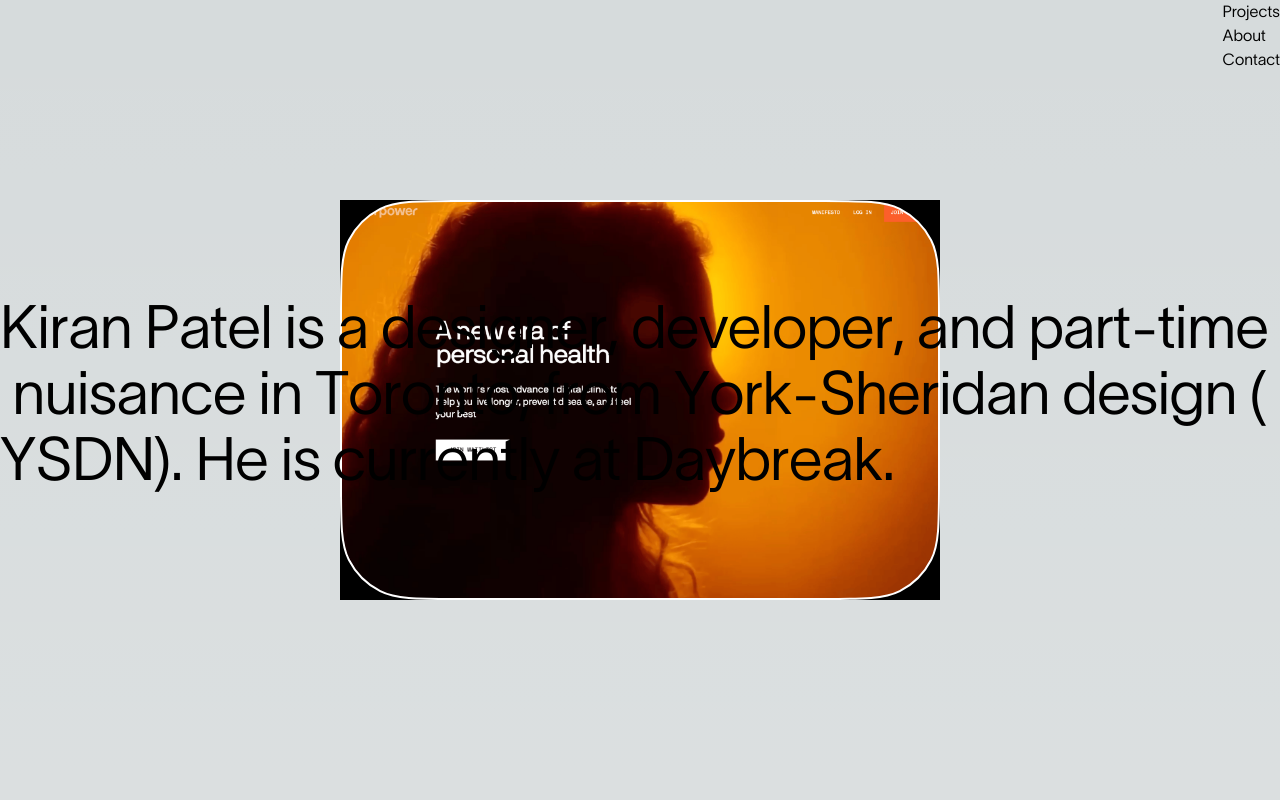
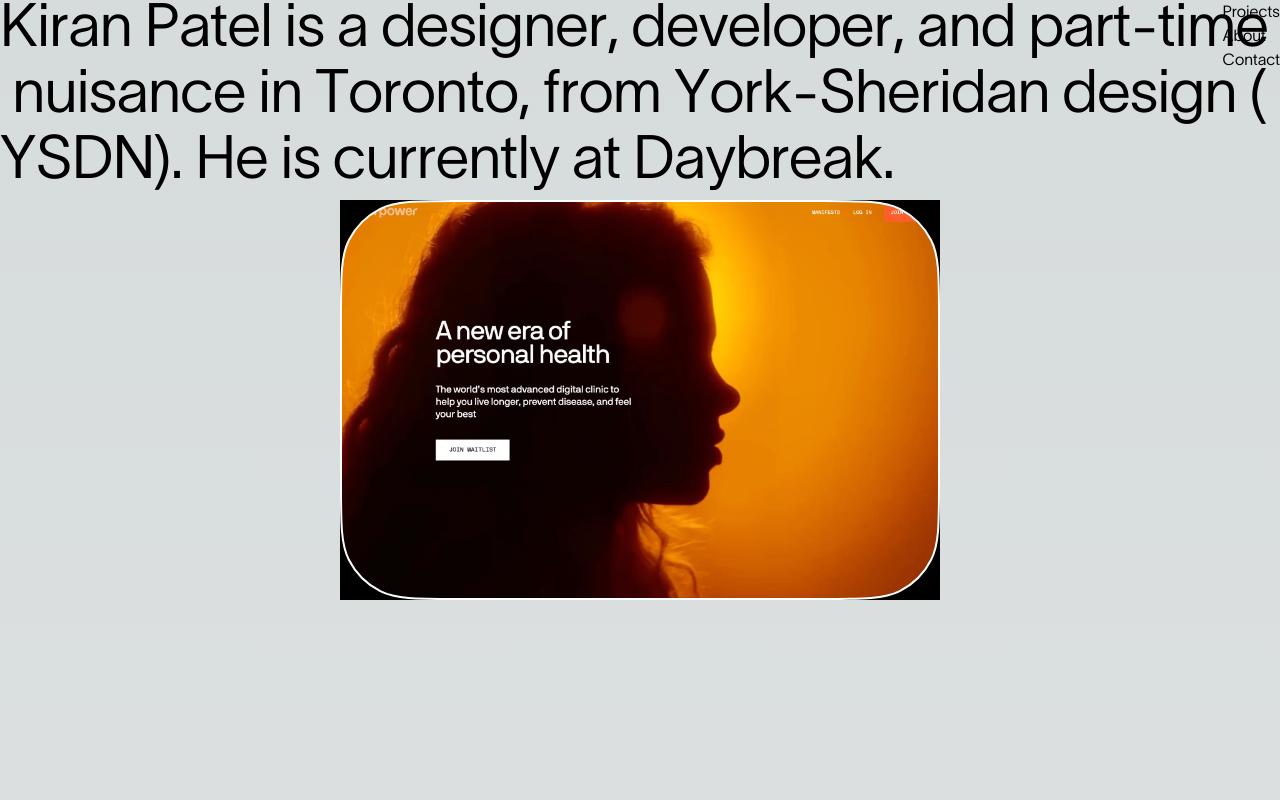
Before and after one commit to kiranpate1/Website2024, a Next.js app: page / in a window 1280 px wide. Shown: the top 800 px of the page. Built offline with nearby package versions, Linux system fonts and the light colour scheme.

Commit message:
continuing to update opening animation

```diff
--- a/components/Nav/Bio.tsx
+++ b/components/Nav/Bio.tsx
@@ -31,7 +31,7 @@ const Bio = (props: props) => {
   };
 
   useEffect(() => {
-    let factor = 100;
+    let factor = 2;
     const interval = setInterval(() => {
       updateLetterTransitions(factor);
       factor -= 1;
@@ -57,8 +57,8 @@ const Bio = (props: props) => {
     const rect = divRef.current?.getBoundingClientRect();
     if (!rect) return; // Add null check
 
-    const x = factor - rect.left;
-    const width = 100;
+    const x = 0 - rect.left;
+    const width = rect.width;
     const xDivRatio = x / width;
 
     setLetterTransitions((prev) => {
@@ -72,8 +72,8 @@ const Bio = (props: props) => {
             : 0;
         const skewDist =
           xLetterRatio !== undefined ? xDivRatio - xLetterRatio : 0;
-        const translateY = translateDist * Math.PI * 1.5 - Math.PI;
-        const skewY = -skewDist * Math.PI * 1.5 + Math.PI;
+        const translateY = translateDist * Math.PI * factor;
+        const skewY = -skewDist * Math.PI * factor;
         return {
           translateY,
           skewY,
@@ -88,7 +88,7 @@ const Bio = (props: props) => {
         {textArray.map((letter, index) => {
           const motionTranslateY = useTransform(
             motionValue(letterTransitions[index].translateY),
-            (latest: number) => Math.sin(latest) * 350
+            (latest: number) => 330 + Math.sin(latest) * -400
           );
           const springTranslateY = useSpring(motionTranslateY, {
             stiffness: 400,
@@ -97,7 +97,7 @@ const Bio = (props: props) => {
 
           const motionSkewY = useTransform(
             motionValue(letterTransitions[index].skewY),
-            (latest: number) => Math.sin(latest) * 60
+            (latest: number) => Math.sin(latest) * 40
           );
           const springSkewY = useSpring(motionSkewY, {
             stiffness: 400,
```
